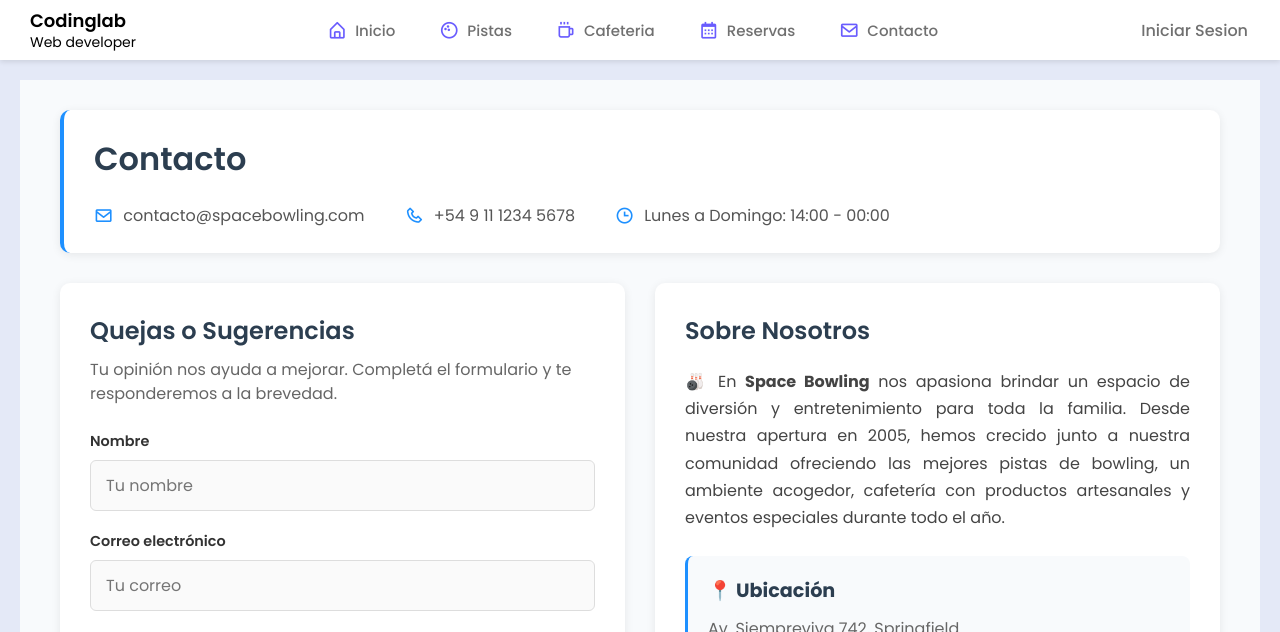
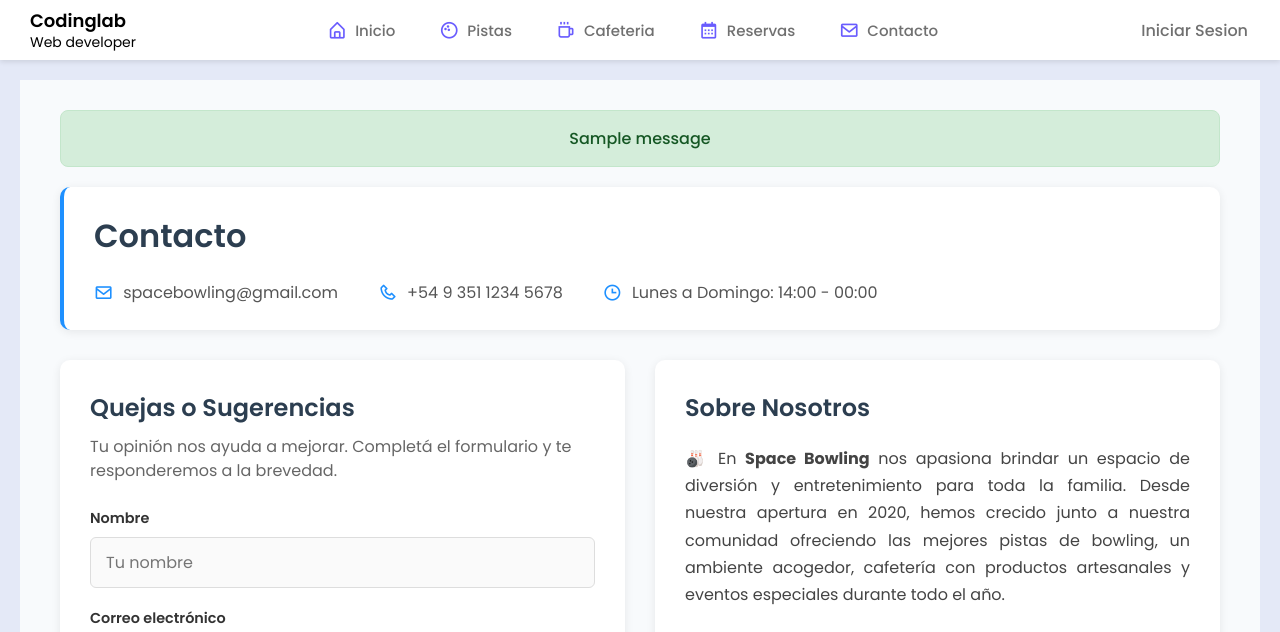
Before and after one commit to Villada-PG3/trabajo-practico-integrador-centro-bowling, a Django app: page /contacto/ in a window 1280 px wide. Shown: the top 632 px of the page. Run offline with Django 5.2, Linux system fonts and the light colour scheme; tables that the repository leaves empty hold one stand-in row (values such as "Sample post"); one stand-in notice (Sample message) is shown.

Commit message:
Contactos terminado

```diff
--- a/bowling/bowl/static/bowl/contactos.css
+++ b/bowling/bowl/static/bowl/contactos.css
@@ -275,3 +275,40 @@ body.dark .submit-btn:hover {
         font-size: 1.3rem;
     }
 }
+/* Estilos para mensajes */
+.messages-container {
+    margin-bottom: 20px;
+}
+
+.alert {
+    padding: 15px 20px;
+    border-radius: 8px;
+    margin-bottom: 10px;
+    font-weight: 500;
+    text-align: center;
+}
+
+.alert-success {
+    background: #d4edda;
+    color: #155724;
+    border: 1px solid #c3e6cb;
+}
+
+.alert-error {
+    background: #f8d7da;
+    color: #721c24;
+    border: 1px solid #f5c6cb;
+}
+
+/* Modo oscuro para mensajes */
+body.dark .alert-success {
+    background: #155724;
+    color: #d4edda;
+    border-color: #0f3d1a;
+}
+
+body.dark .alert-error {
+    background: #721c24;
+    color: #f8d7da;
+    border-color: #5a151b;
+}
--- a/bowling/bowl/templates/bowl/contactos.html
+++ b/bowling/bowl/templates/bowl/contactos.html
@@ -7,17 +7,28 @@
 
 {% block content %}
 <main class="contact-page">
+    <!-- Mensajes de éxito/error -->
+    {% if messages %}
+        <div class="messages-container">
+            {% for message in messages %}
+                <div class="alert {% if message.tags == 'success' %}alert-success{% else %}alert-error{% endif %}">
+                    {{ message }}
+                </div>
+            {% endfor %}
+        </div>
+    {% endif %}
+
     <!-- HEADER INFORMACIÓN -->
     <div class="contact-header">
         <h1>Contacto</h1>
         <div class="header-info">
             <div class="info-item">
                 <i class='bx bx-envelope'></i>
-                <span>contacto@spacebowling.com</span>
+                <span>spacebowling@gmail.com</span>
             </div>
             <div class="info-item">
                 <i class='bx bx-phone'></i>
-                <span>+54 9 11 1234 5678</span>
+                <span>+54 9 351 1234 5678</span>
             </div>
             <div class="info-item">
                 <i class='bx bx-time'></i>
@@ -63,7 +74,7 @@
                 <div class="about-content">
                     <p>
                         🎳 En <strong>Space Bowling</strong> nos apasiona brindar un espacio de diversión y entretenimiento para toda la familia.
-                        Desde nuestra apertura en 2005, hemos crecido junto a nuestra comunidad ofreciendo las mejores pistas de bowling,
+                        Desde nuestra apertura en 2020, hemos crecido junto a nuestra comunidad ofreciendo las mejores pistas de bowling,
                         un ambiente acogedor, cafetería con productos artesanales y eventos especiales durante todo el año.
                     </p>
 
--- a/bowling/bowl/views.py
+++ b/bowling/bowl/views.py
@@ -9,6 +9,8 @@ from django.contrib import messages
 from django.core.mail import send_mail
 from .models import Reserva, Pista, Cafeteria, Mensaje
 from .forms import PistaForm, CafeteriaForm, ContactoForm
+from django.conf import settings
+EMAIL_HOST_USER = settings.EMAIL_HOST_USER
 
 
 
@@ -104,14 +106,46 @@ class ContactoView(View):
     template_name = "bowl/contactos.html"
 
     def get(self, request):
-        form = ContactoForm()
-        return render(request, self.template_name, {'form': form})
+        return render(request, self.template_name)
 
     def post(self, request):
-        form = ContactoForm(request.POST)
-        if form.is_valid():
-            # Guardar o enviar el mensaje, según tu lógica
-            form.save()
-            messages.success(request, "¡Mensaje enviado con éxito!")
+        nombre = request.POST.get('nombre')
+        email = request.POST.get('email')
+        mensaje_texto = request.POST.get('mensaje')
+
+        # Crear el mensaje del correo
+        asunto = f'Nuevo mensaje de contacto de {nombre}'
+        cuerpo = f"""
+        Nombre: {nombre}
+        Email: {email}
+
+        Mensaje:
+        {mensaje_texto}
+
+        ---
+        Enviado desde Space Bowling
+        """
+
+        try:
+            print("🔄 Intentando enviar correo...")
+            print(f"De: {EMAIL_HOST_USER}")
+            print(f"Para: {EMAIL_HOST_USER}")
+            print(f"Asunto: {asunto}")
+
+            # Enviar el correo
+            send_mail(
+                asunto,
+                cuerpo,
+                EMAIL_HOST_USER,  # Desde
+                [EMAIL_HOST_USER],  # Para
+                fail_silently=False,
+            )
+
+            print("✅ Correo enviado exitosamente")
+            messages.success(request, '¡Mensaje enviado correctamente! Te responderemos a la brevedad.')
             return redirect('contacto')
-        return render(request, self.template_name, {'form': form})
+
+        except Exception as e:
+            print(f"❌ ERROR al enviar correo: {str(e)}")
+            messages.error(request, f'Error al enviar el mensaje. Por favor, intenta nuevamente. Error: {str(e)}')
+            return redirect('contacto')
```
Also changed, not shown: bowling/config/settings.py (+9 -0 lines).
